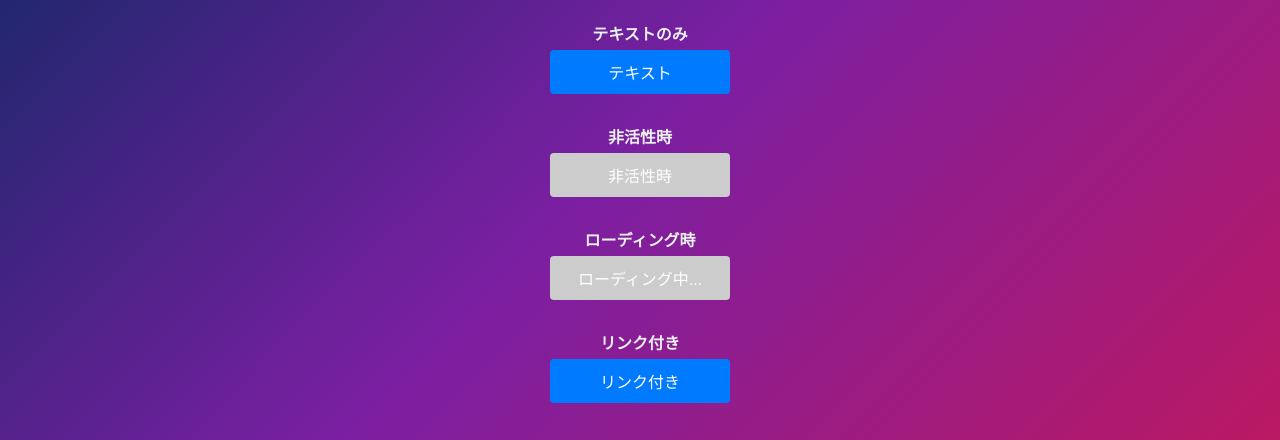
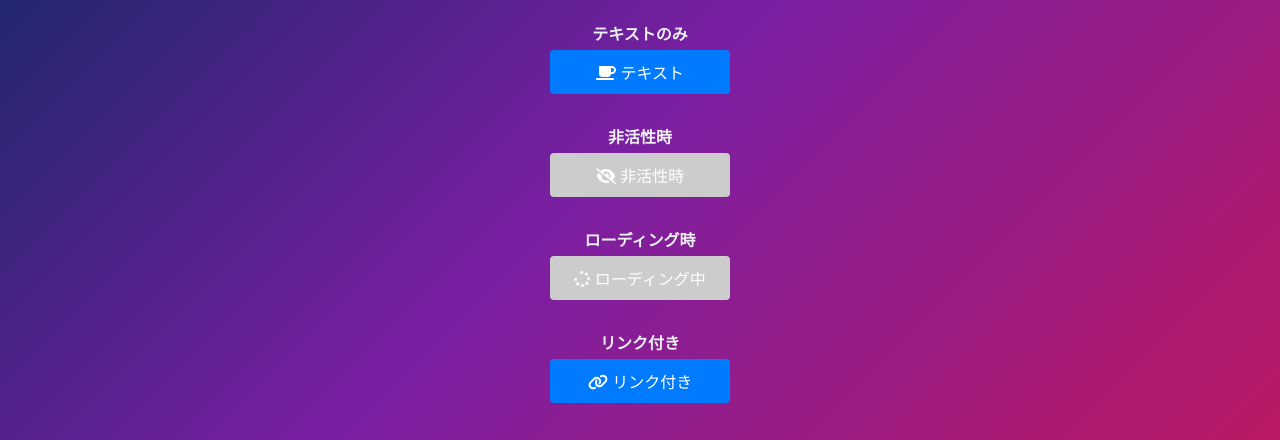
Before and after one commit to N-i-ke/button-component-react-typescript, a React (Create React App) app: page / in a window 1280 px wide. Shown: the part 286-726 px from the top of the page. Built offline with nearby package versions, Linux system fonts and the light colour scheme.

Commit message:
feat: FontAwesomeアイコンをボタンの横に表示

```diff
--- a/package.json
+++ b/package.json
@@ -3,6 +3,8 @@
   "version": "0.1.0",
   "private": true,
   "dependencies": {
+    "@fortawesome/free-solid-svg-icons": "^6.6.0",
+    "@fortawesome/react-fontawesome": "^0.2.2",
     "@testing-library/jest-dom": "^5.17.0",
     "@testing-library/react": "^13.4.0",
     "@testing-library/user-event": "^13.5.0",
--- a/src/components/Button.tsx
+++ b/src/components/Button.tsx
@@ -1,8 +1,10 @@
-import React, { FC, ButtonHTMLAttributes } from "react";
+import React, { FC, ButtonHTMLAttributes, ReactNode } from "react";
 import "./Button.css";
+import { FontAwesomeIcon } from "@fortawesome/react-fontawesome";
+import { faSpinner } from "@fortawesome/free-solid-svg-icons";
 
 type ButtonProps = {
-  label: string;
+  label: ReactNode;
   onClick?: () => void;
   disabled?: boolean;
   loading?: boolean;
@@ -19,7 +21,14 @@ export const Button: FC<ButtonProps> = ({
   href,
   ...props
 }) => {
-  const content = loading ? "ローディング中..." : label;
+  // loadingの場合は、アイコンとテキストを表示
+  const content = loading ? (
+    <>
+      <FontAwesomeIcon icon={faSpinner} spin /> ローディング中
+    </>
+  ) : (
+    label
+  );
 
   const handleClick = () => {
     if (href) {
--- a/src/pages/ButtonShowcase.tsx
+++ b/src/pages/ButtonShowcase.tsx
@@ -1,5 +1,11 @@
 import React from "react";
 import { Button } from "../components/Button";
+import { FontAwesomeIcon } from "@fortawesome/react-fontawesome";
+import {
+  faCoffee,
+  faLink,
+  faEyeSlash,
+} from "@fortawesome/free-solid-svg-icons";
 
 const ButtonShowcase = () => {
   return (
@@ -11,13 +17,34 @@ const ButtonShowcase = () => {
         ＊非活性時・ローディング以外
       </p>
       <p>テキストのみ</p>
-      <Button label="テキスト" onClick={() => alert("クリックされました!")} />
+      <Button
+        label={
+          <>
+            <FontAwesomeIcon icon={faCoffee} /> テキスト
+          </>
+        }
+        onClick={() => alert("クリックされました!")}
+      />
       <p>非活性時</p>
-      <Button label="非活性時" disabled />
+      <Button
+        label={
+          <>
+            <FontAwesomeIcon icon={faEyeSlash} /> 非活性時
+          </>
+        }
+        disabled
+      />
       <p>ローディング時</p>
-      <Button label="ローディング時" loading />
+      <Button label loading />
       <p>リンク付き</p>
-      <Button label="リンク付き" href="https://example.com" />
+      <Button
+        label={
+          <>
+            <FontAwesomeIcon icon={faLink} /> リンク付き
+          </>
+        }
+        href="https://example.com"
+      />
     </div>
   );
 };
```
Also changed, not shown: 1 other file (tests, documents, lock files or other folders).
